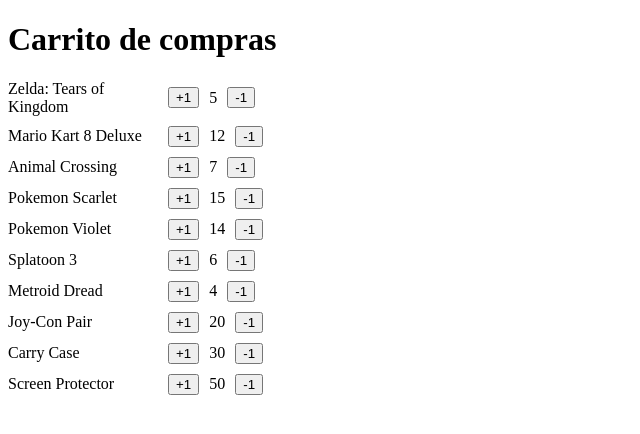
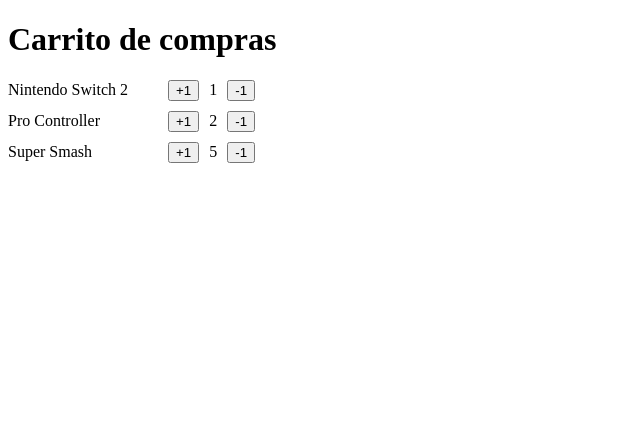
Before and after one commit to EMGAFO/ReactProject, a React (Vite) app: page / in a window 1280 px wide. Shown: the top 434 px of the page, without its empty margins (0-640 px from the left). Built offline with nearby package versions, Linux system fonts and the light colour scheme.

Commit message:
shopping cart

```diff
--- a/src/FirstStepsApp.tsx
+++ b/src/FirstStepsApp.tsx
@@ -1,20 +1,30 @@
 import { ItemCounter } from "./shopping-cart/ItemCounter";
+
+interface ItemInCart {
+    productName: string
+    quantity: number;
+}
+
+const ItemsInCart: ItemInCart[] = [
+    { productName: 'Nintendo Switch 2', quantity: 1 },
+    { productName: 'Pro Controller', quantity: 2 },
+    { productName: 'Super Smash', quantity: 5 },
+];
 
 
 export function FirstStepsApp() {
     return (
     <>
         <h1>Carrito de compras</h1>
-        <ItemCounter name="Zelda: Tears of Kingdom" quantity={5} />
+        {ItemsInCart.map(( { productName, quantity } ) => (
+            <ItemCounter key={productName} name={productName} quantity={quantity} />
+        ))}
+
+        {/* <ItemCounter name="Zelda: Tears of Kingdom" quantity={5} />
         <ItemCounter name="Mario Kart 8 Deluxe" quantity={12} />
         <ItemCounter name="Animal Crossing" quantity={7} />
-        <ItemCounter name="Pokemon Scarlet" quantity={15} />
-        <ItemCounter name="Pokemon Violet" quantity={14} />
-        <ItemCounter name="Splatoon 3" quantity={6} />
-        <ItemCounter name="Metroid Dread" quantity={4} />
-        <ItemCounter name="Joy-Con Pair" quantity={20} />
-        <ItemCounter name="Carry Case" quantity={30} />
-        <ItemCounter name="Screen Protector" quantity={50} />
+        <ItemCounter name="Pokemon Scarlet" quantity={15} /> */}
+
     </>
  );
 }
--- a/src/shopping-cart/ItemCounter.tsx
+++ b/src/shopping-cart/ItemCounter.tsx
@@ -20,7 +20,13 @@
         }}>
             {name}
         </span>
-        <button>+1</button>
+        <button
+            onClick={() => {
+                console.log(`Click ${ name } `);
+            }}
+        >
+          +1
+        </button>
         <span>{quantity}</span>
         <button>-1</button>
     </section>
```
